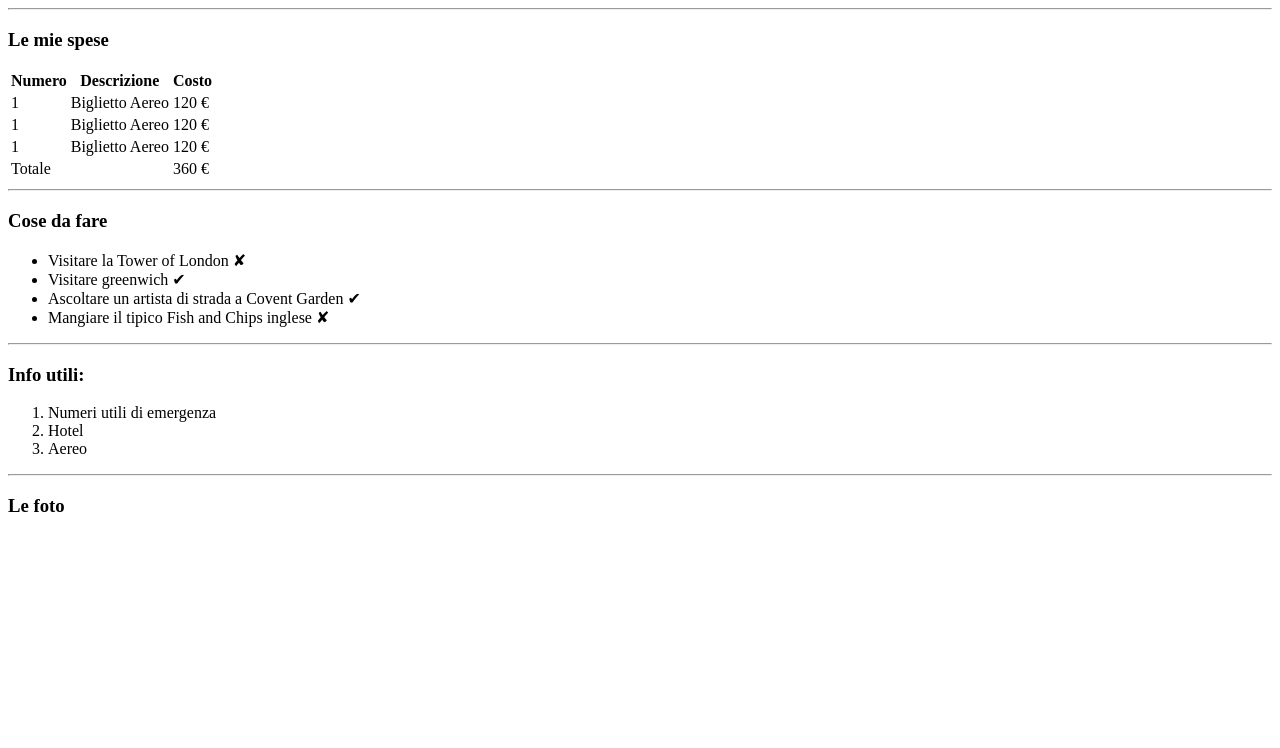
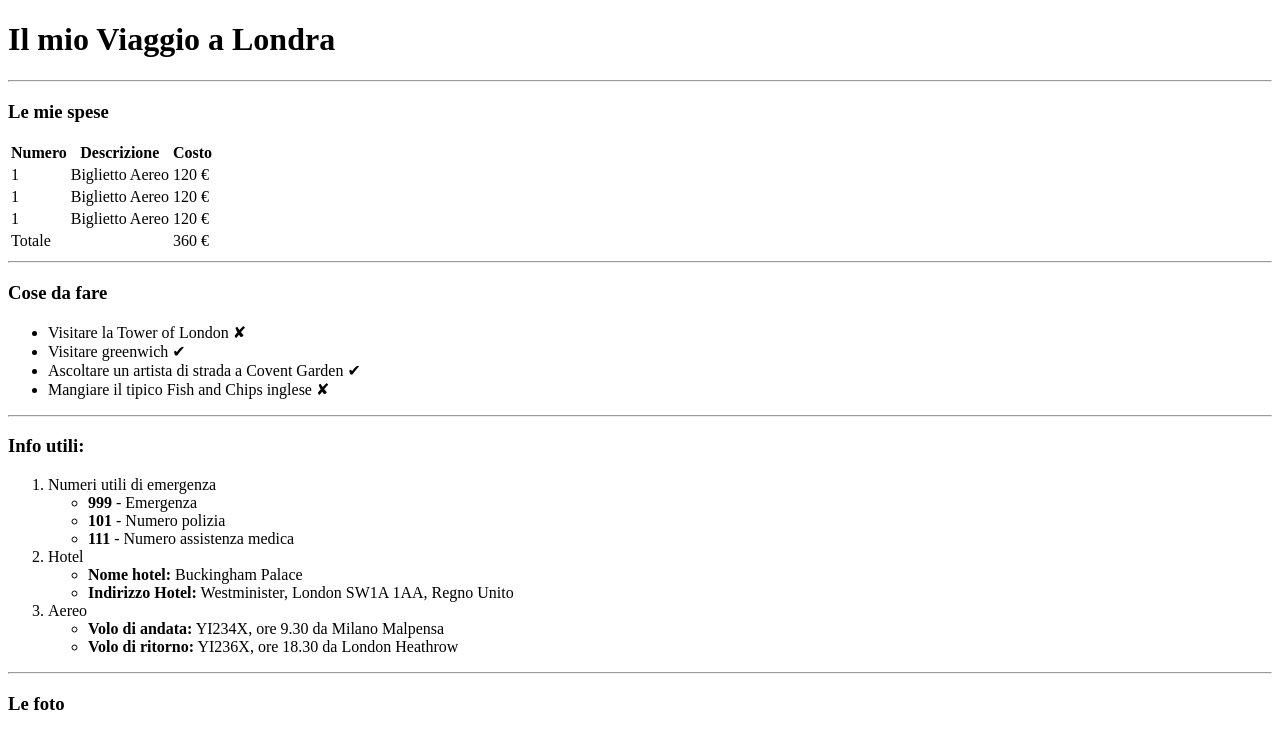
Before and after one commit to luisabattajni/html-london-trip, a plain HTML site: page index.html in a window 1280 px wide. Drawn offline with Linux system fonts and the light colour scheme.

Commit message:
testo base

```diff
--- a/index.html
+++ b/index.html
@@ -7,6 +7,9 @@
     <title>Il mio Viaggio a Londra</title>
 </head>
 <body>
+    <header>
+        <h1>Il mio Viaggio a Londra</h1>
+    </header>
     <hr>
     <h3>Le mie spese</h3>
     <table>
@@ -48,8 +51,21 @@
     <h3>Info utili:</h3>
     <ol>
         <li>Numeri utili di emergenza</li>
+             <ul>
+                <li><strong>999</strong> - Emergenza</li>
+                 <li> <strong>101</strong> - Numero polizia</li>
+                 <li><strong>111</strong> - Numero assistenza medica</li>
+            </ul>
         <li>Hotel</li>
+             <ul>
+                 <li><strong>Nome hotel:</strong> Buckingham Palace</li>
+                  <li> <strong>Indirizzo Hotel:</strong> Westminister, London SW1A 1AA, Regno Unito</li>
+            </ul>
         <li>Aereo</li>
+             <ul>
+                <li><strong>Volo di andata:</strong> YI234X, ore 9.30 da Milano Malpensa</li>
+                <li> <strong>Volo di ritorno:</strong> YI236X, ore 18.30 da London Heathrow</li>
+            </ul>
     </ol>
     <hr>
     <h3>Le foto</h3>
```
